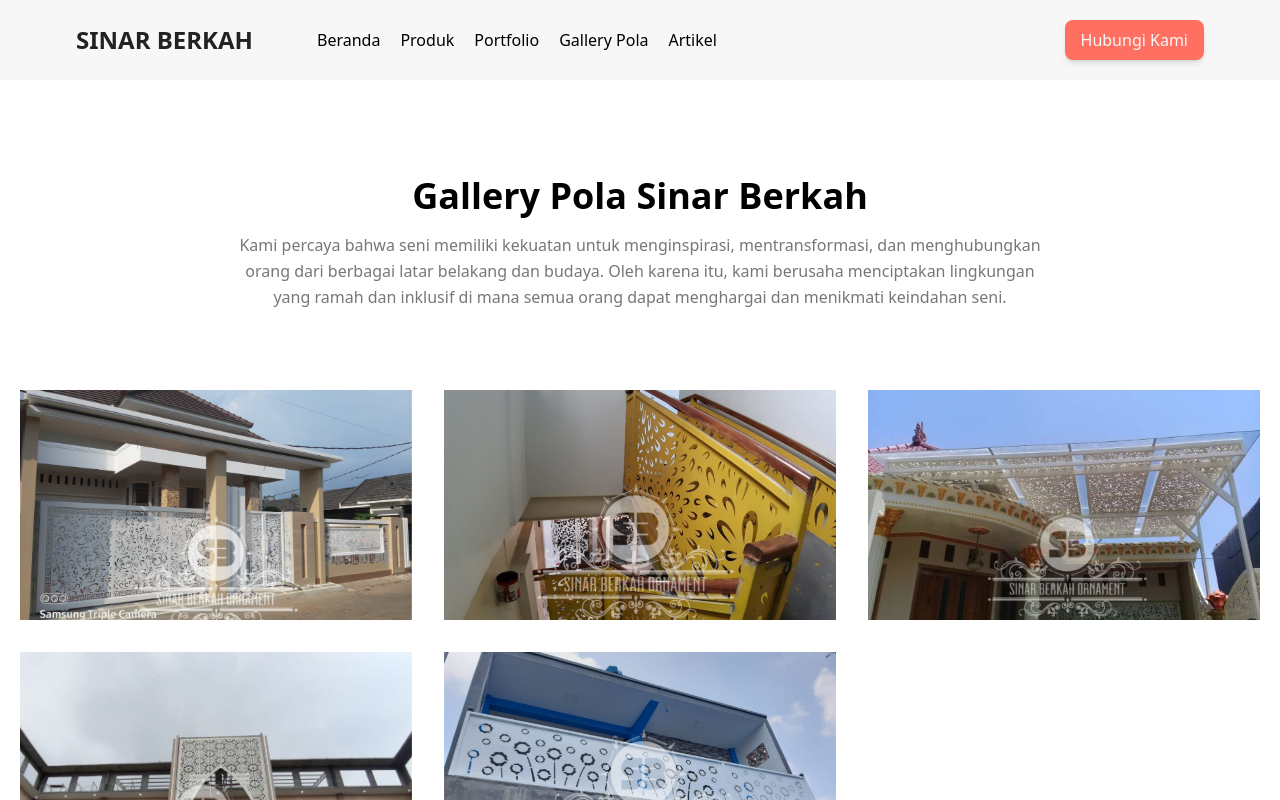
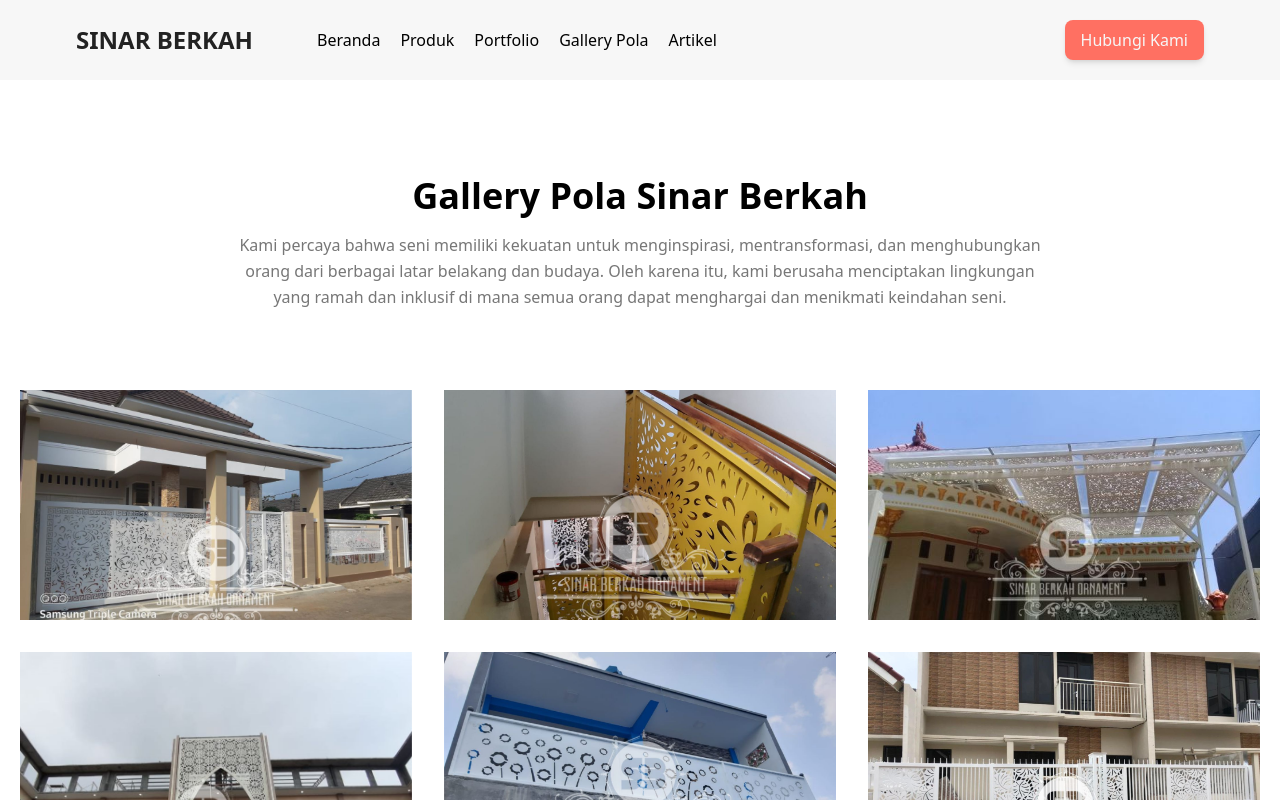
Before and after one commit to ciboox-id/sinarberkah-plato, a Next.js app: page /gallery in a window 1280 px wide. Shown: the top 800 px of the page. Built offline with nearby package versions, Linux system fonts and the light colour scheme.

Commit message:
feat: add image

```diff
--- a/app/gallery/page.js
+++ b/app/gallery/page.js
@@ -45,6 +45,13 @@ const Gallery = () => {
               subtitle: "THE SUBTITLE",
               description: "Photo booth fam kinfolk cold-pressed sriracha leggings jianbing microdosing tousled waistcoat.",
             },
+            {
+              imgUrl: "./images/12.jpg",
+              imgAlt: "gallery",
+              title: "The 400 Blows",
+              subtitle: "THE SUBTITLE",
+              description: "Photo booth fam kinfolk cold-pressed sriracha leggings jianbing microdosing tousled waistcoat.",
+            },
           ].map((item, index) => (
             <div key={index} className="lg:w-1/3 sm:w-1/2 p-4">
               <div className="flex relative">
```
Also changed, not shown: public/images/12.jpg (added).
